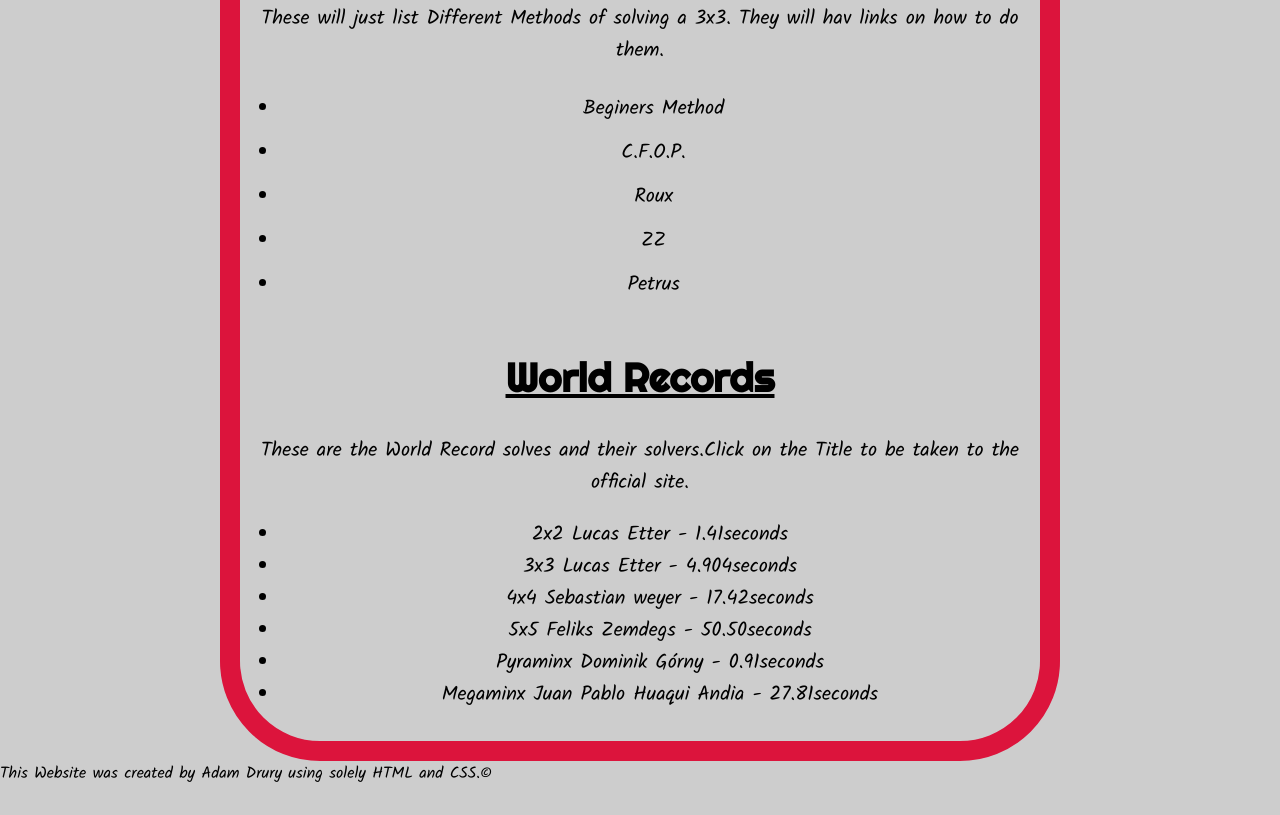
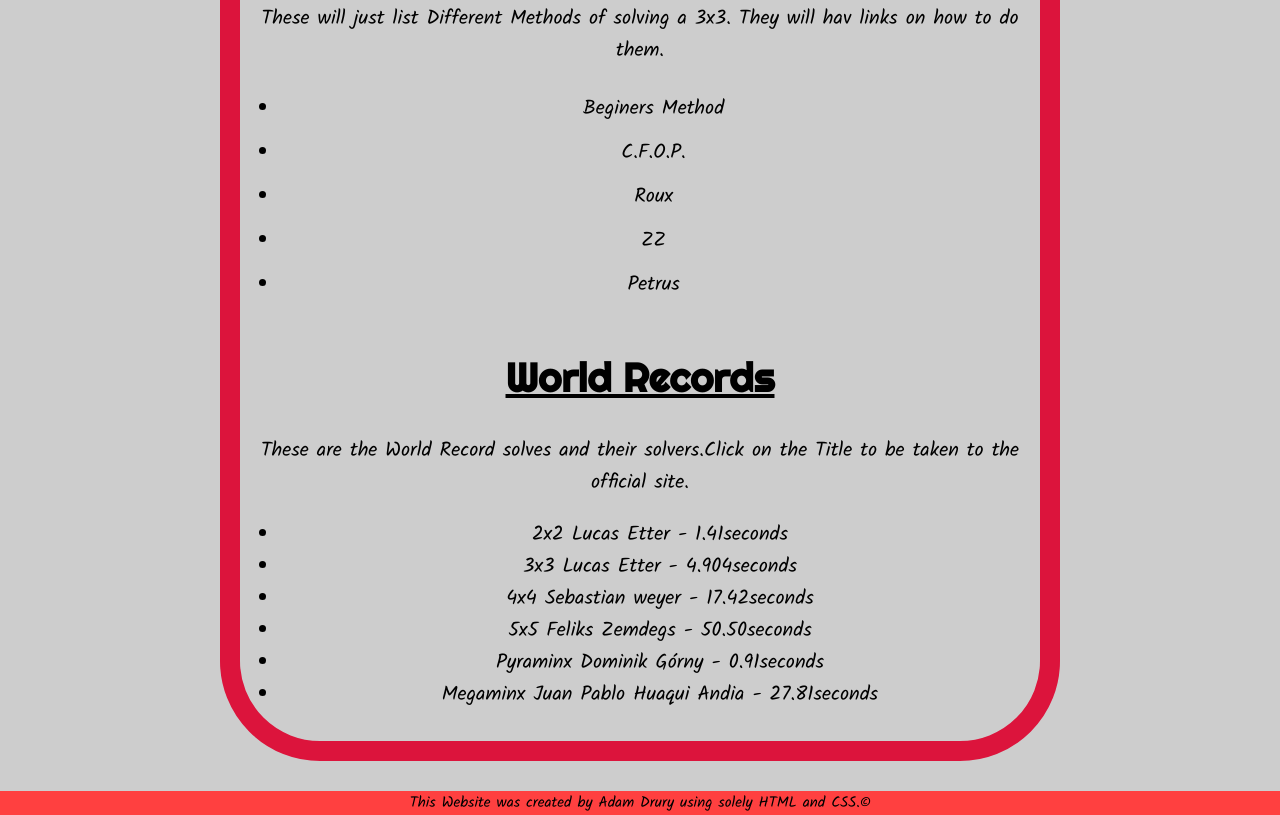
Before and after one commit to Rubiks-Sharkitten/rubiks-cubes, a plain HTML site: page index.html in a window 1280 px wide. Shown: the part 2888-3703 px from the top of the page. Before the commit the page ends 3674 px from the top, so only its background shows below. Drawn offline with Linux system fonts and the light colour scheme.

Commit message:
styled the footer

```diff
--- a/css/cubes.css
+++ b/css/cubes.css
@@ -66,6 +66,7 @@ main{
     width: 900px;
     border: 20px solid crimson;
     margin-top: 30px;
+    margin-bottom: 30px;
 }
 
 a{
@@ -122,3 +123,10 @@ main img{
     border: 20px solid #C70039;
     margin-top: 0;
 }
+
+footer{
+	text-align: center;
+	font-size: 15px;
+	background-color: #FF4040;
+
+}
```
